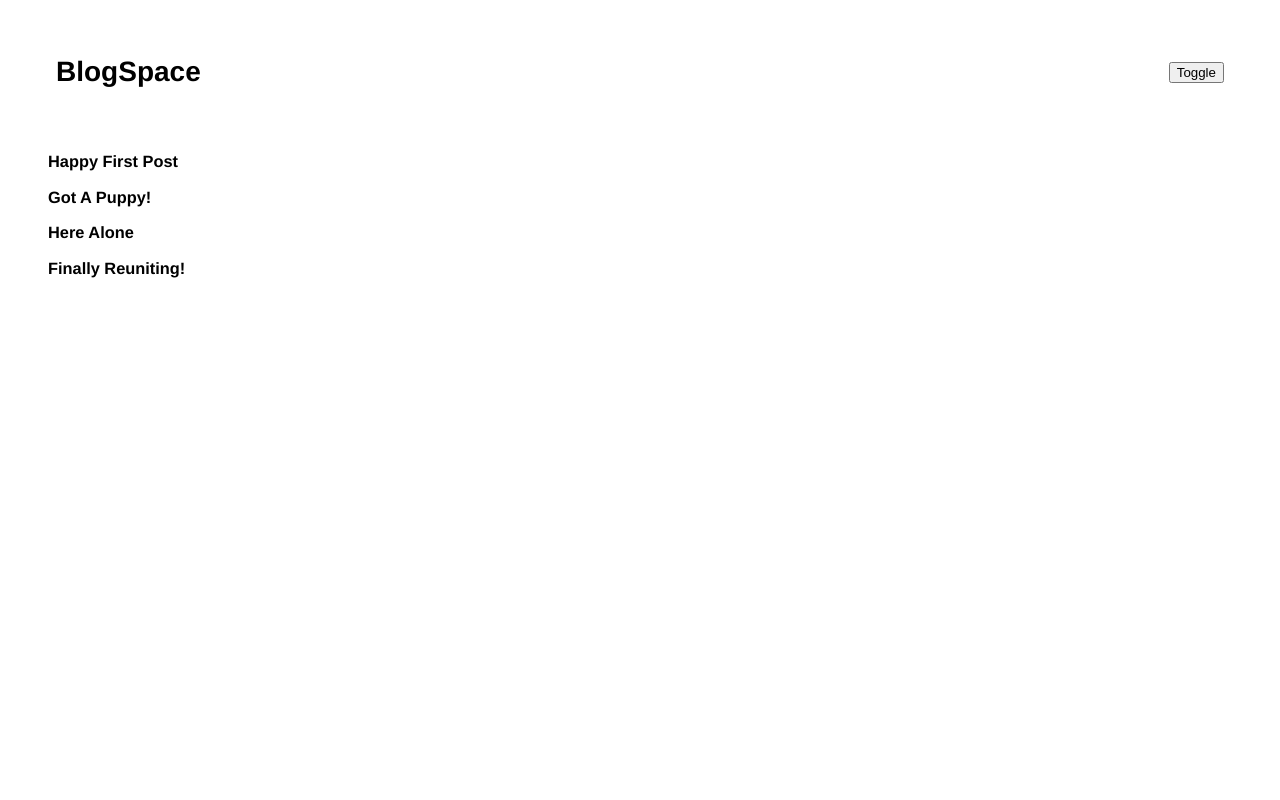
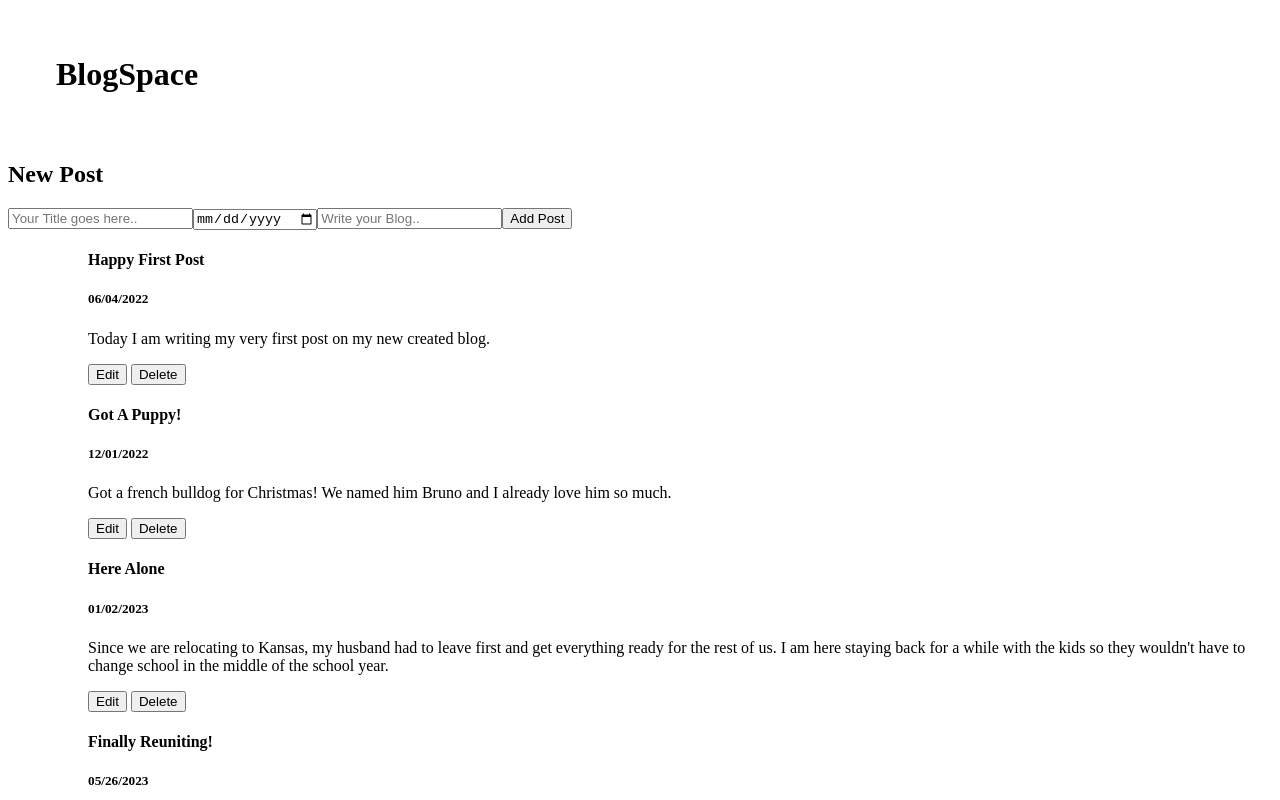
Before and after one commit to jane-stack/phase-3-blog-project, a React (Create React App) app in the folder blog-client/: page / in a window 1280 px wide. Shown: the top 800 px of the page. Built offline with nearby package versions, Linux system fonts and the light colour scheme; data requests are answered from the project's data file.

Commit message:
working on CURD but not going too well

```diff
--- a/blog-client/db.json
+++ b/blog-client/db.json
@@ -23,6 +23,12 @@
       "title": "Finally Reuniting!",
       "description": "Been packing up our belongings all week. The kids, Bruno and I are heading to Kansas today.",
       "date": "05/26/2023"
+    },
+    {
+      "title": "Set and Stone",
+      "date": "2023-06-01",
+      "description": "We made it to Kansas safe and sound! Got everything unpacked and ready to decorate!",
+      "id": 5
     }
   ]
 }
--- a/blog-client/src/components/App.js
+++ b/blog-client/src/components/App.js
@@ -1,26 +1,15 @@
-import React, { useState } from "react";
+import React from "react";
 import Header from "./Header";
 import BlogPage from "./BlogPage";
 
 function App() {
-  const [isDarkMode, setIsDarkMode] = useState('light-mode');
-
-  const toggleTheme = () => {
-    if (isDarkMode === 'light-mode') {
-      setIsDarkMode('dark-mode')
-    } else {
-      setIsDarkMode('light-mode')
-    }
-  }
 
   return (
-    <div className={isDarkMode}>
-      <Header isDarkMode={isDarkMode} onToggleDarkMode={toggleTheme} />
+    <div className="app">
+      <Header />
       <BlogPage />
     </div>
   );
 }
 
 export default App;
-
-// isDarkMode ? "dark-mode" : ""
--- a/blog-client/src/components/BlogList.js
+++ b/blog-client/src/components/BlogList.js
@@ -1,8 +1,22 @@
 import React from "react";
-function BlogList({renderBlogs}) {
+import BlogPost from "./BlogPost";
+
+function BlogList({list, onPostDelete}) {
+    const renderPost = list.map(post => {
+        return (
+            <BlogPost
+                key={post.id}
+                title={post.title}
+                date={post.date}
+                description={post.description}
+            />
+        )
+    })
+
     return (
         <ul className="blog-list">
-            {renderBlogs}
+            {renderPost}
+            <BlogPost key={list.id} list={list} onPostDelete={onPostDelete}/>
         </ul>
     )
 }
--- a/blog-client/src/components/BlogPage.js
+++ b/blog-client/src/components/BlogPage.js
@@ -1,7 +1,6 @@
 import React, { useEffect, useState } from "react";
 import BlogList from "./BlogList";
 import NewBlogForm from "./NewBlogForm";
-import Search from "./Search";
 
 function BlogPage() {
     const [list, setList] = useState([]);
@@ -12,17 +11,19 @@ function BlogPage() {
         .then(data => setList(data))
     }, [])
 
-    const renderBlogs = list.map(post => {
-        return (
-            <h3>{post.title}</h3>
-        )
-    });
+    function handleDeletePost(id) {
+        const updatedBlog = list.filter((post) => post.id !== id);
+        setList(updatedBlog);
+    }
+
+    const handleNewPost = (newPost) => {
+        setList([...list], newPost);
+    }
 
     return (
         <main>
-            <BlogList renderBlogs={renderBlogs} />
-            <NewBlogForm />
-            <Search />
+            <NewBlogForm onAddPost={handleNewPost} />
+            <BlogList list={list} onPostDelete={handleDeletePost} />
         </main>
     )
 }
--- /dev/null
+++ b/blog-client/src/components/BlogPost.js
@@ -0,0 +1,21 @@
+import React from "react";
+function BlogPost({list, title, date, description, onPostDelete}) {
+
+    function handleDeleteClick() {
+        fetch(`http://localhost:6001/blogPost/${list.id}`, {
+            method: "DELETE",
+        });
+
+        onPostDelete(list.id);
+    }
+
+    return (
+        <ul className="post">
+            <h4>{title}</h4>
+            <h5>{date}</h5>
+            <p>{description}</p>
+            <button>Edit</button> <button onClick={handleDeleteClick}>Delete</button>
+        </ul>
+    )
+}
+export default BlogPost;
--- a/blog-client/src/components/Header.js
+++ b/blog-client/src/components/Header.js
@@ -4,9 +4,6 @@ function Header({isDarkMode, onToggleDarkMode}) {
     return (
         <header>
             <h1>BlogSpace</h1>
-            <div>
-                <button onClick={onToggleDarkMode}>Toggle</button>
-            </div>
         </header>
     )
 }
--- a/blog-client/src/components/NewBlogForm.js
+++ b/blog-client/src/components/NewBlogForm.js
@@ -1,8 +1,42 @@
-import React from "react";
+import React, { useState } from "react";
 
-function NewBlogForm () {
+function NewBlogForm ({onAddPost}) {
+    const [title, setTitle] = useState("");
+    const [description, setDescription] = useState("");
+    const [date, setDate] = useState("");
+
+    const newTitle = (e) => setTitle(e.target.value)
+    const newDescription = (e) => setDescription(e.target.value)
+    const newDate = (e) => setDate(e.target.value)
+
+    function submitNewPost(e) {
+        e.preventDefault();
+        const postData = {
+            title: title,
+            date: date,
+            description: description
+        };
+        fetch("http://localhost:6001/blogPost", {
+            method: 'POST',
+            headers: {
+                "Content-Type": "application/json",
+            },
+            body: JSON.stringify(postData),
+        })
+        .then(resp => resp.json())
+        .then(newPost => onAddPost(newPost));
+    }
+
     return (
-        <div className="new-blog-form"></div>
+        <div className="new-blog-form">
+            <h2>New Post</h2>
+            <form onSubmit={submitNewPost}>
+                <input type="text" name="title" placeholder="Your Title goes here.." onChange={newTitle} value={title} />
+                <input type="date" name="date" onChange={newDate} value={date} />
+                <input type="text" name="description" placeholder="Write your Blog.." onChange={newDescription} value={description} />
+                <button type="submit">Add Post</button>
+            </form>
+        </div>
     )
 }
 
--- a/blog-client/src/components/Search.js
+++ /dev/null
@@ -1,7 +0,0 @@
-import React from "react";
-function Search() {
-    return (
-        <form className="search-bar"></form>
-    )
-}
-export default Search;
--- a/blog-client/src/index.css
+++ b/blog-client/src/index.css
@@ -1,21 +1,25 @@
+* {
+  background-color: auto;
+}
+body {
+  background-color: white;
+}
+
+.App {
+  font-size: 14px;
+  font-family: "Helvetica", sans-serif;
+}
+
 .light-mode {
   background-color: white;
   color: black;
+  margin: 5%;
 }
 
 .dark-mode {
 background-color: black;
 color: white;
-}
-
-body {
-  font-size: 14px;
-  font-family: "Helvetica", sans-serif;
-  background-color: rgb(155, 155, 155);
-  height: 1000px;
-  color: var(--main-font-color);
-  background-color: var(--bg-color-1);
-  transition: all 0.5s;
+margin: 5%;
 }
 
 /* Header */
```
Lines whose indentation alone changed are shown as unchanged.
